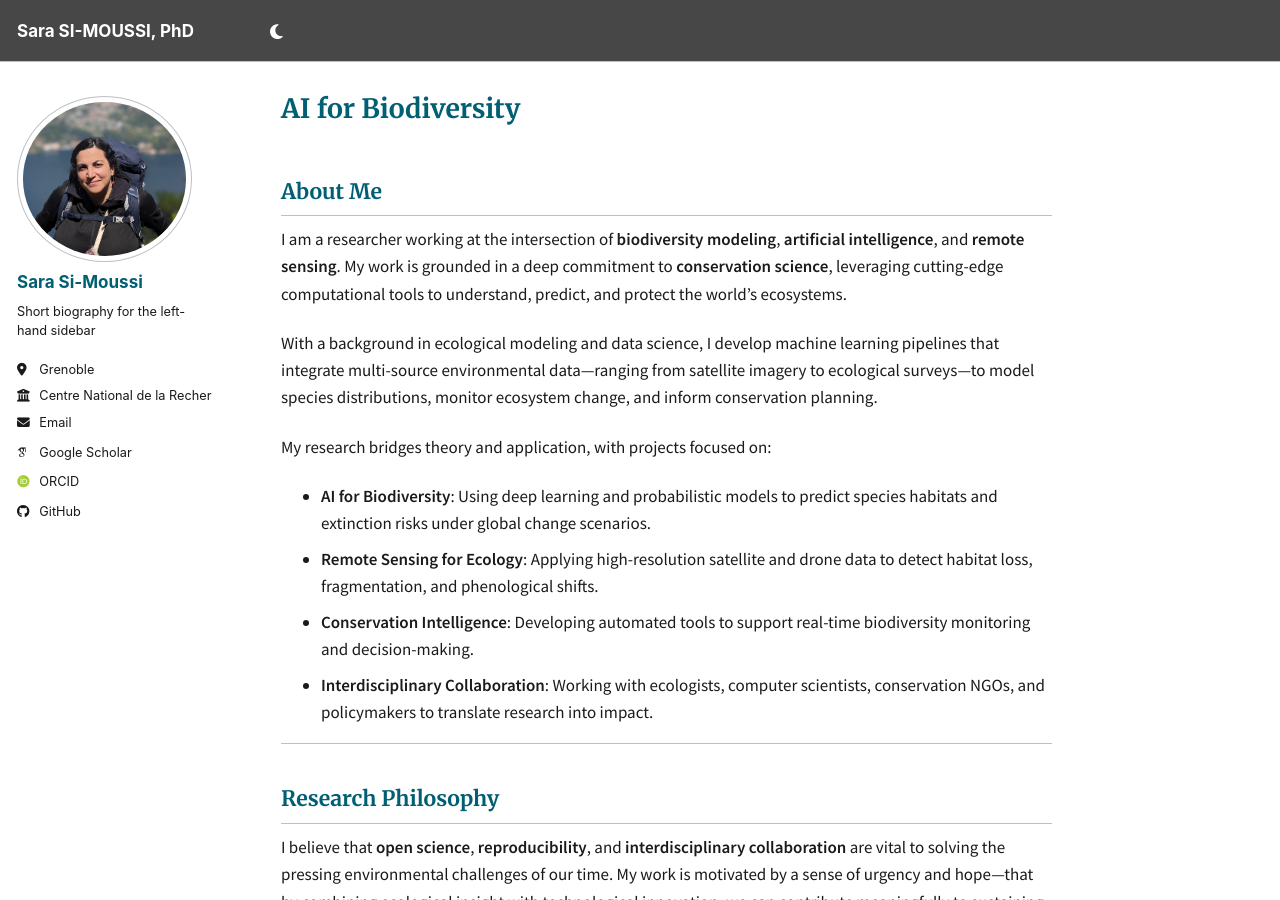
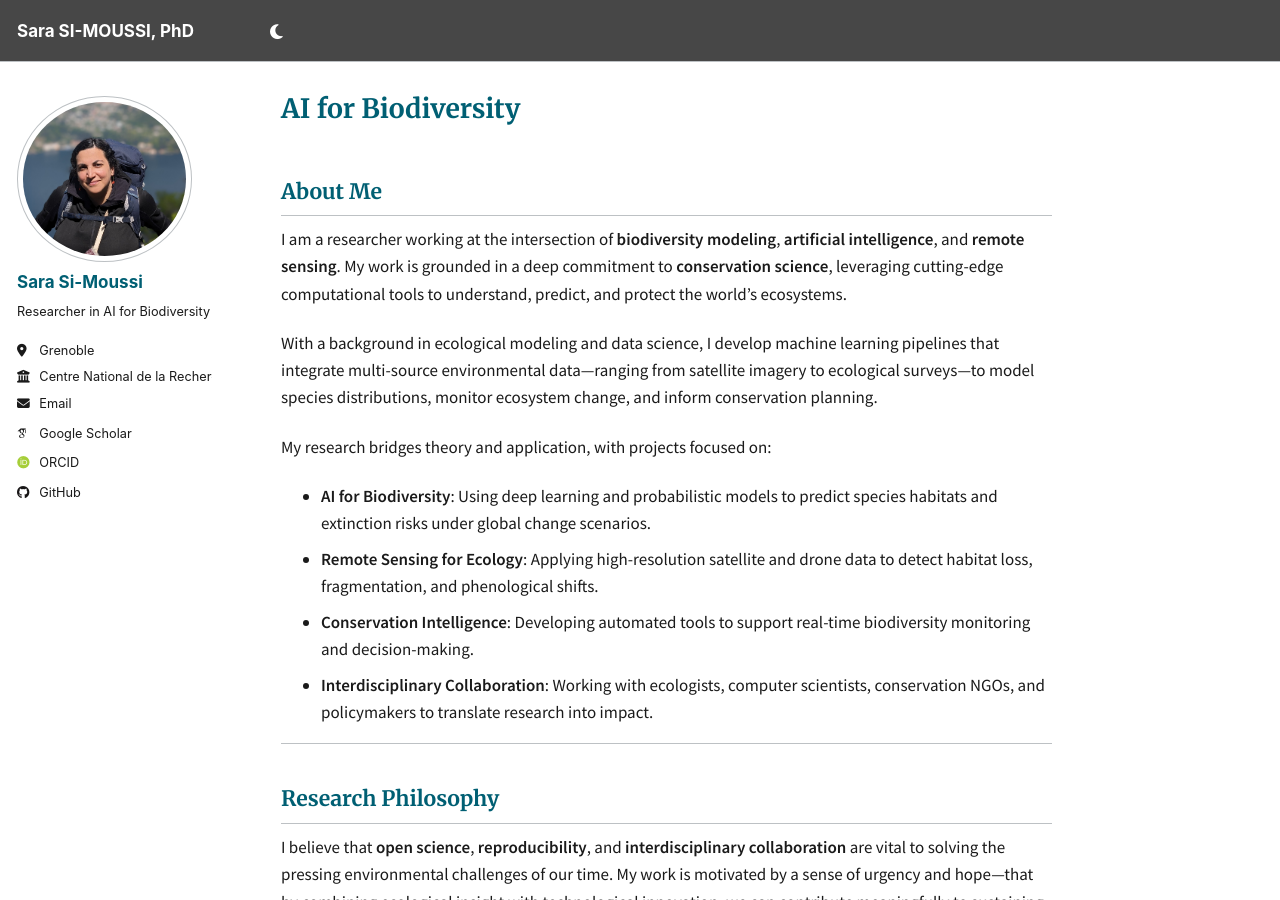
Before and after one commit to bettasimousss/bettasimousss.github.io, a Jekyll site: the page built from _pages/about.md, in a window 1280 px wide and 900 px high. Built offline with Jekyll 4.4.1, drawn with Linux system fonts in a browser that asks for light colours; some web fonts are replaced.

Commit message:
Update _config.yml

```diff
--- a/_config.yml
+++ b/_config.yml
@@ -27,7 +27,7 @@ author:
   avatar           : "profile.png"
   name             : "Sara Si-Moussi"
   pronouns         : # example: "she/her"
-  bio              : "Short biography for the left-hand sidebar"
+  bio              : "Researcher in AI for Biodiversity"
   location         : "Grenoble"
   employer         : "Centre National de la Recherche Scientifique (CNRS)"
   uri              : # URL
```
